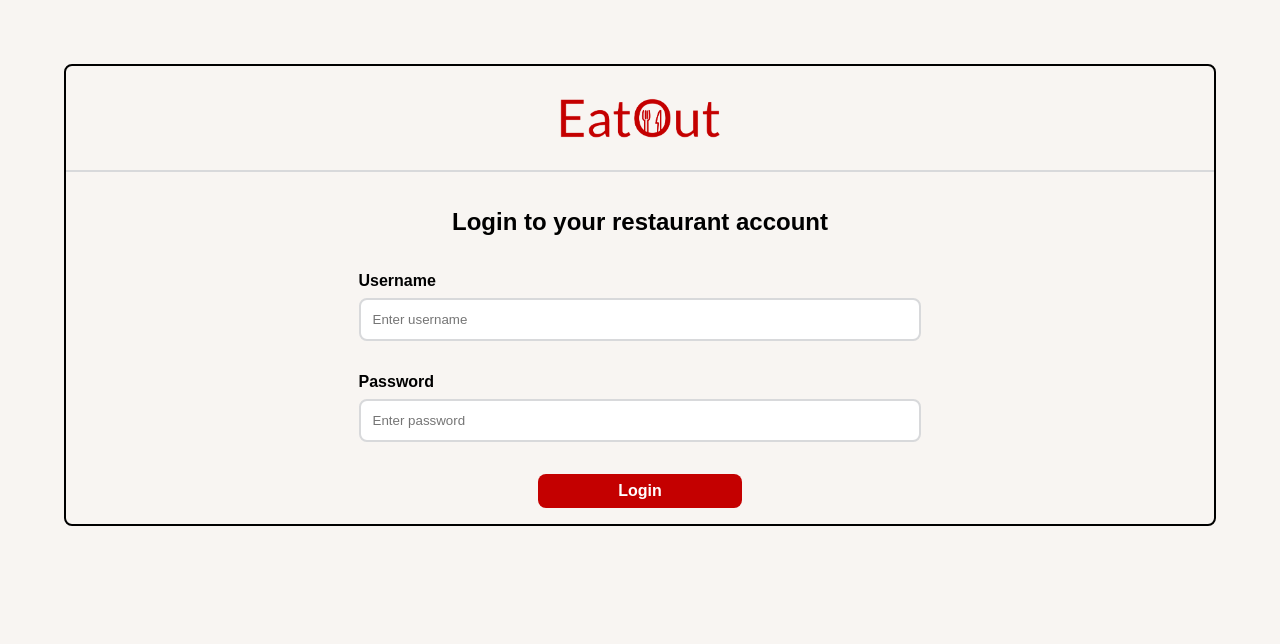
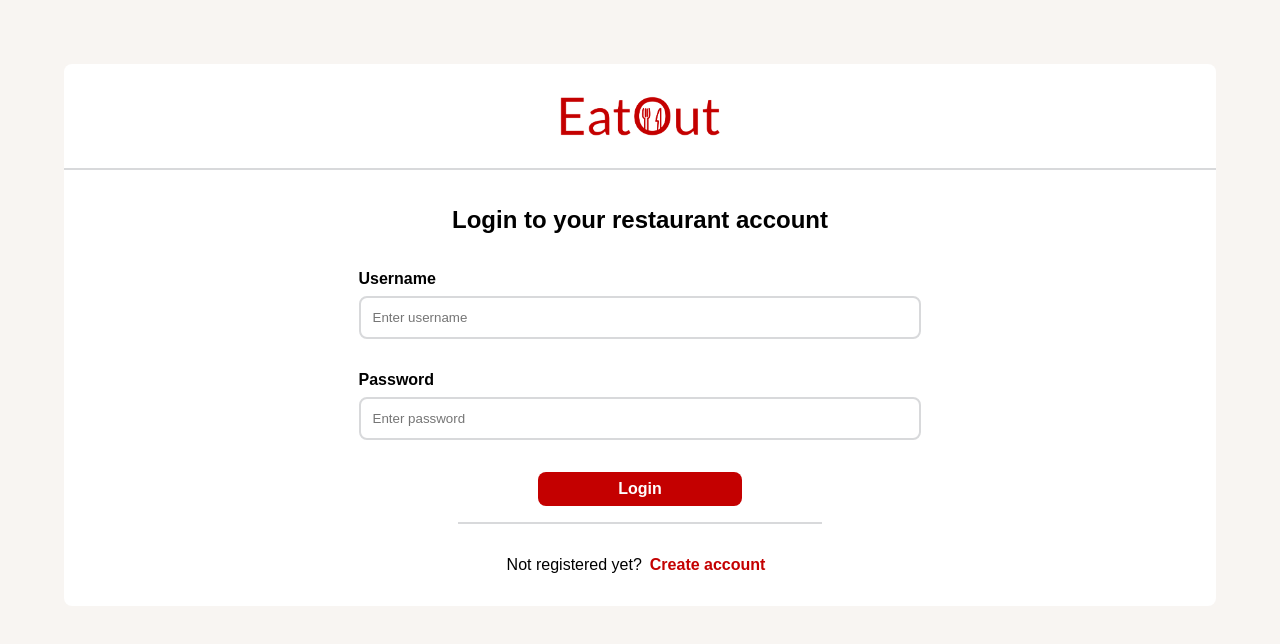
Before and after one commit to eatout-project/eatout_corporate, an Angular app: page /loginpage in a window 1280 px wide. Shown: the top 644 px of the page. Built offline with nearby package versions, Linux system fonts and the light colour scheme.

Commit message:
EAT-19 - Added "Create account" button to login page and added routing on logo

```diff
--- a/src/app/app.module.ts
+++ b/src/app/app.module.ts
@@ -11,6 +11,7 @@ import { LoginpageComponent } from './pages/loginpage/loginpage.component';
 import { LoginpageBodyComponent } from './components/loginpageComponents/loginpage-body/loginpage-body.component';
 import {LoginButtonComponent} from "./components/loginpageComponents/login-button/login-button.component";
 import {RouterModule} from "@angular/router";
+import { CreateAccountButtonComponent } from './components/loginpageComponents/create-account-button/create-account-button.component';
 
 @NgModule({
   declarations: [
@@ -23,7 +24,8 @@ import {RouterModule} from "@angular/router";
     FrontpageFooterComponent,
     LoginpageComponent,
     LoginpageBodyComponent,
-    LoginButtonComponent
+    LoginButtonComponent,
+    CreateAccountButtonComponent
   ],
   imports: [
     BrowserModule,
--- /dev/null
+++ b/src/app/components/loginpageComponents/create-account-button/create-account-button.component.html
@@ -0,0 +1 @@
+<div class="button">Create account</div>
--- /dev/null
+++ b/src/app/components/loginpageComponents/create-account-button/create-account-button.component.scss
@@ -0,0 +1,12 @@
+.button {
+  font-family: sans-serif;
+  box-sizing: border-box;
+  cursor: pointer;
+  font-size: 1rem;
+  font-weight: bold;
+  display: flex;
+  justify-content: center;
+  align-items: center;
+  padding: 0.5rem;
+  color: #C40000;
+}
--- /dev/null
+++ b/src/app/components/loginpageComponents/create-account-button/create-account-button.component.ts
@@ -0,0 +1,15 @@
+import { Component, OnInit } from '@angular/core';
+
+@Component({
+  selector: 'app-create-account-button',
+  templateUrl: './create-account-button.component.html',
+  styleUrls: ['./create-account-button.component.scss']
+})
+export class CreateAccountButtonComponent implements OnInit {
+
+  constructor() { }
+
+  ngOnInit(): void {
+  }
+
+}
--- a/src/app/components/loginpageComponents/loginpage-body/loginpage-body.component.html
+++ b/src/app/components/loginpageComponents/loginpage-body/loginpage-body.component.html
@@ -1,6 +1,6 @@
 <div class="login-container">
-  <div class="logo-container">
-    <img src="assets\EatOutLogo.png">
+  <div class="logo-container" >
+    <img src="assets\EatOutLogo.png" (click)="goToFrontpage()">
   </div>
   <div class="title-container">
     <h2>Login to your restaurant account</h2>
@@ -17,4 +17,8 @@
   <div class="button-container">
     <app-login-button></app-login-button>
   </div>
+  <div class="createAccountContainer">
+    <p>Not registered yet?</p>
+    <app-create-account-button></app-create-account-button>
+  </div>
 </div>
--- a/src/app/components/loginpageComponents/loginpage-body/loginpage-body.component.scss
+++ b/src/app/components/loginpageComponents/loginpage-body/loginpage-body.component.scss
@@ -4,13 +4,14 @@
   align-items: center;
   margin: 4rem;
   border-radius: 0.5rem;
-  border: 0.125rem solid black;
+  background-color: white;
 }
 
 img {
   height: 2.5rem;
   margin-left: auto;
   margin-right: auto;
+  cursor: pointer;
 }
 
 h2 {
@@ -48,11 +49,18 @@ input[type=text] {
 }
 
 .button-container {
-  //width: 100%;
-  //display: flex;
   align-items: center;
-  //align-self: stretch;
   padding: 0 5rem 1rem 5rem;
-  //margin-left: auto;
-  //margin-right: auto;
+  border-bottom: 0.125rem solid #D8D9DB;
 }
+.createAccountContainer {
+  display: flex;
+  flex-direction: row;
+  align-items: center;
+  align-self: flex-start;
+  margin: 1rem auto 1rem auto;
+}
+
+p{
+  font-family: sans-serif;
+}
--- a/src/app/components/loginpageComponents/loginpage-body/loginpage-body.component.ts
+++ b/src/app/components/loginpageComponents/loginpage-body/loginpage-body.component.ts
@@ -1,4 +1,5 @@
 import { Component, OnInit } from '@angular/core';
+import {Router} from "@angular/router";
 
 @Component({
   selector: 'app-loginpage-body',
@@ -7,9 +8,13 @@ import { Component, OnInit } from '@angular/core';
 })
 export class LoginpageBodyComponent implements OnInit {
 
-  constructor() { }
+  constructor(private router: Router) { }
 
   ngOnInit(): void {
   }
 
+  goToFrontpage(): void {
+    this.router.navigate([""]);
+  }
+
 }
```
Also changed, not shown: 1 other file (tests, documents, lock files or other folders).
